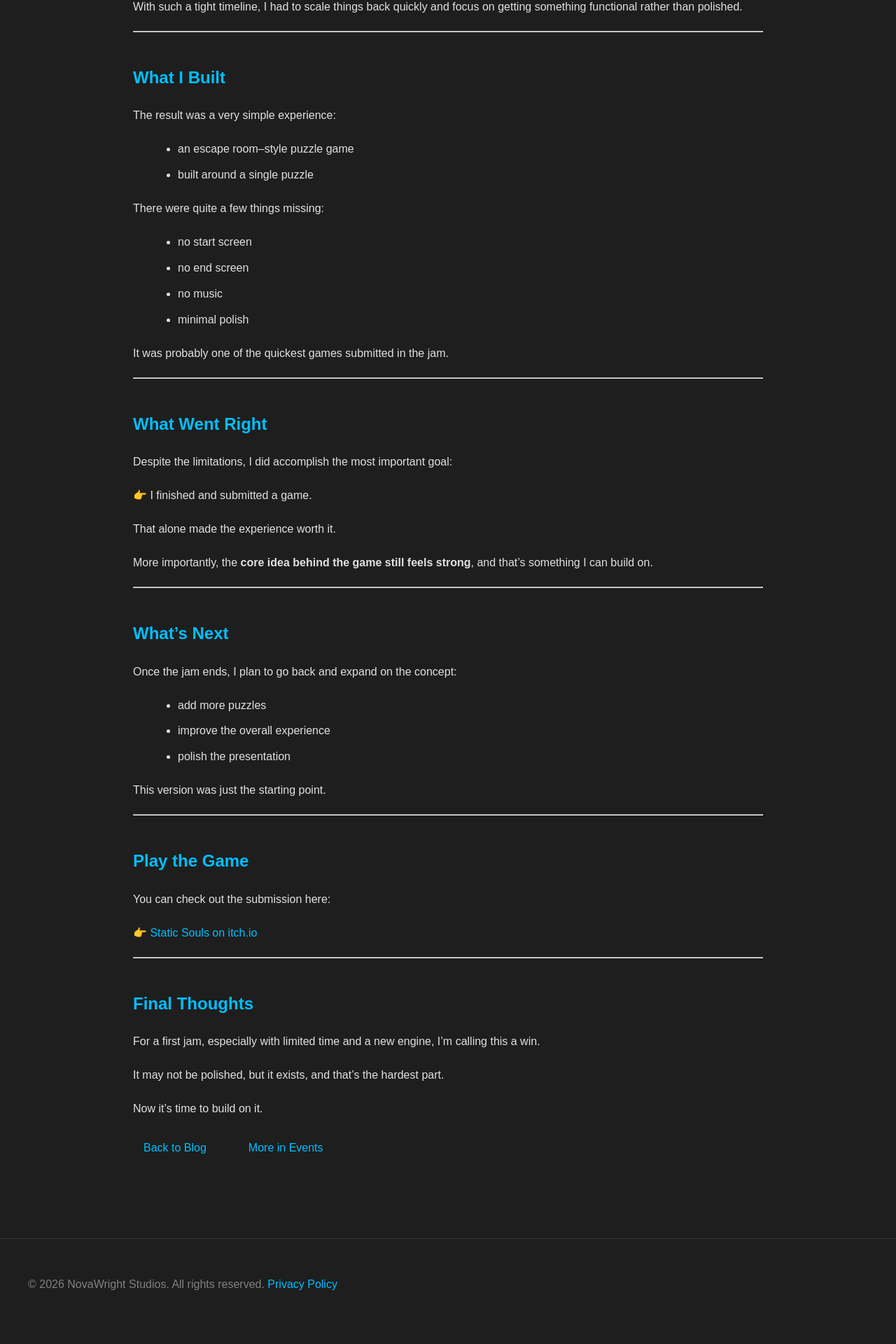
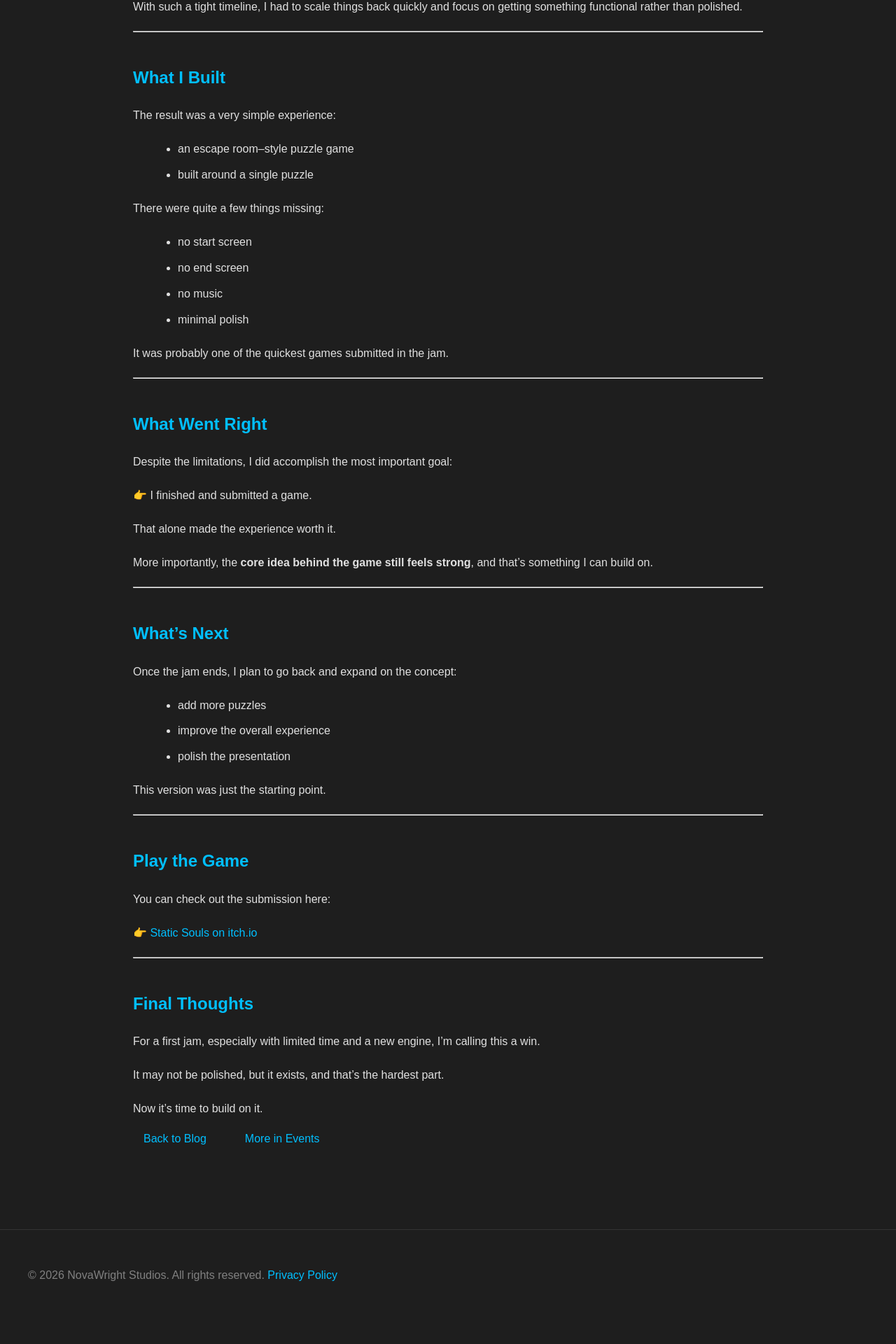
Before and after one commit to ScriptureExamined/NovawrightStudios, a Jekyll site: the page built from _posts/2025-10-22-halloween-game-jam.md, in a window 1280 px wide. Shown: the part 685-2605 px from the top of the page at 70% size. Built offline with Jekyll 4.4.1, drawn with Linux system fonts in a browser that asks for light colours.

Commit message:
Update post.html

```diff
--- a/_layouts/post.html
+++ b/_layouts/post.html
@@ -27,8 +27,8 @@ layout: default
         style="
           display: flex;
           justify-content: flex-start !important;
-          gap: 15px;
-          margin-top: 32px;
+          gap: 10px;
+          margin-top: 15px;
         "
       >
         <!-- div
```
